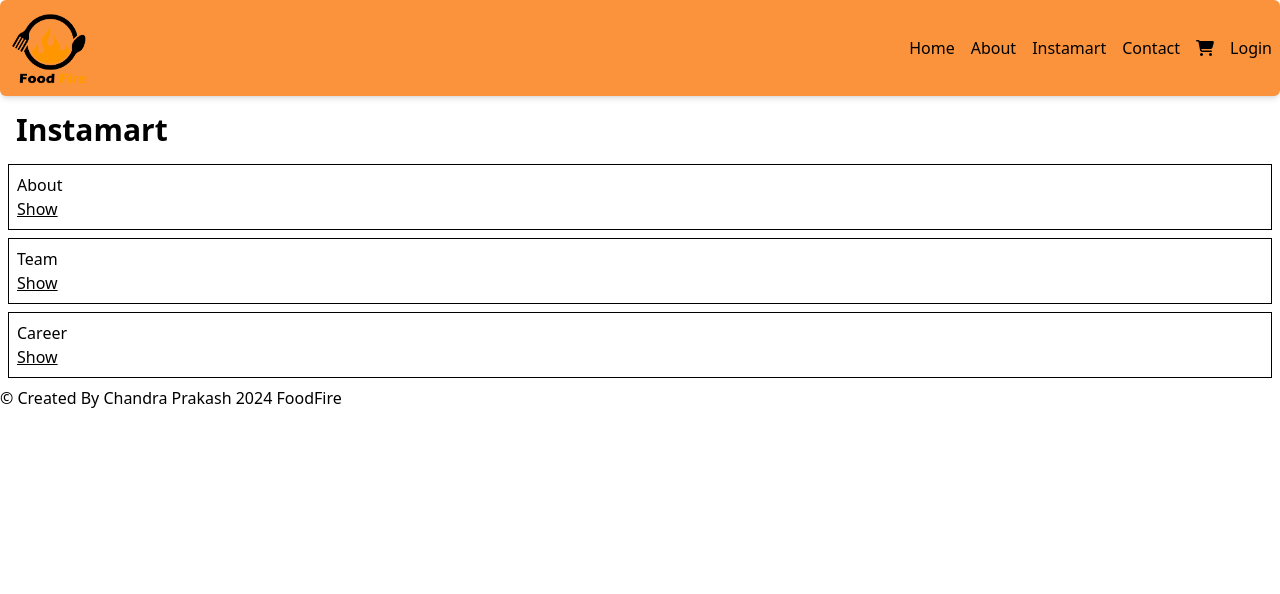
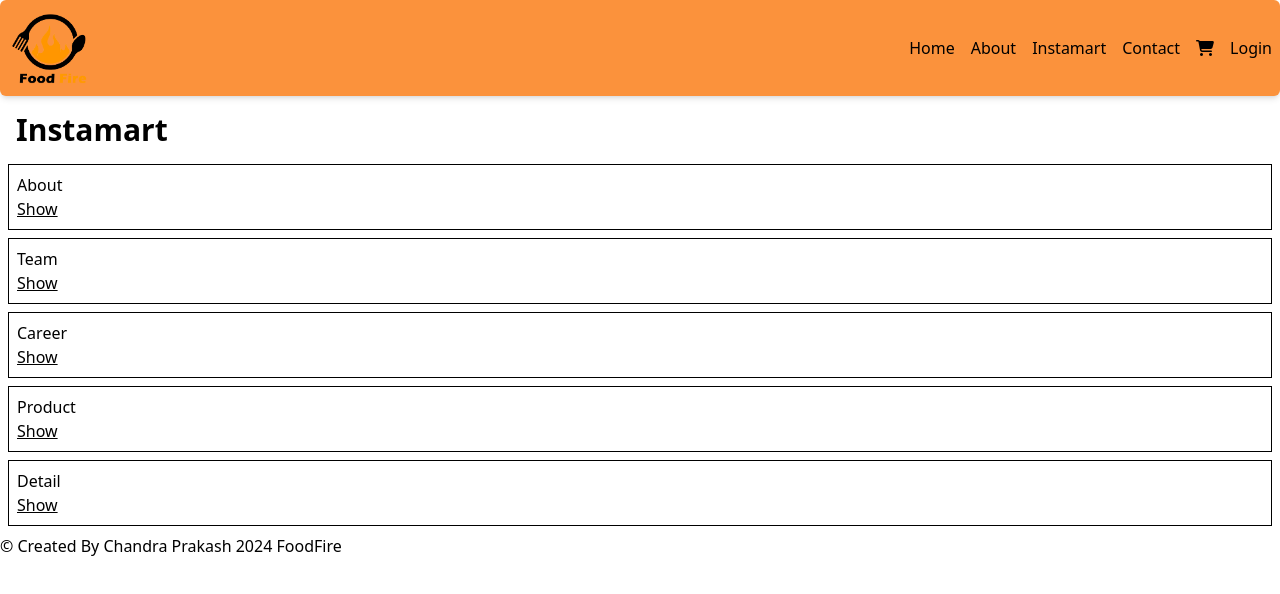
Before and after one commit to ChandraPrakash24/learning-reactJS, a React (Vite) app in the folder chapter-2/: page /instamart in a window 1280 px wide. Shown: the top 594 px of the page. Built offline with nearby package versions, Linux system fonts and the light colour scheme.

Commit message:
Creating Collepsable Accordian for instamart

```diff
--- a/chapter-2/src/Components/Instamart.js
+++ b/chapter-2/src/Components/Instamart.js
@@ -1,16 +1,15 @@
 import { useState } from 'react';
 
-const Section = ({ title, discreption }) => {
-  const [isVisible, setIsVisible] = useState(false);
+const Section = ({ title, discreption, isVisible, setIsVisible }) => {
   return (
     <div className="border border-black p-2 m-2 ">
       <h2>{title}</h2>
       {isVisible ? (
-        <button className="underline" type="button" onClick={() => setIsVisible(false)}>
+        <button className="underline" type="button" onClick={() => setIsVisible()}>
           Hide
         </button>
       ) : (
-        <button className="underline" type="button" onClick={() => setIsVisible(true)}>
+        <button className="underline" type="button" onClick={() => setIsVisible()}>
           Show
         </button>
       )}
@@ -20,12 +19,53 @@ const Section = ({ title, discreption }) => {
 };
 
 const Instamart = () => {
+  const [sectionConfig, setSectionConfig] = useState({
+    showABout: false,
+    showTeam: false,
+    showCareer: false,
+    showProduct: false,
+    showDetails: false
+  });
+
   return (
     <div>
       <h1 className="font-bold text-3xl m-2 p-2" >Instamart</h1>
-      <Section title={"About"} discreption={"Lorem ipsum dolor sit amet consectetur adipisicing elit. Veritatis, doloremque!"} />
-      <Section title={"Team"} discreption={"Lorem ipsum dolor sit amet consectetur adipisicing elit. Veritatis, doloremque!"} />
-      <Section title={"Career"} discreption={"Lorem ipsum dolor sit amet consectetur adipisicing elit. Veritatis, doloremque!"} />
+      <Section title={"About"} discreption={"Lorem ipsum dolor sit amet consectetur adipisicing elit. Veritatis, doloremque!"} isVisible={sectionConfig.showABout} setIsVisible={() => setSectionConfig({
+        showABout: true,
+        showTeam: false,
+        showCareer: false,
+        showProduct: false,
+        showDetails: false
+      })} />
+      <Section title={"Team"} discreption={"Lorem ipsum dolor sit amet consectetur adipisicing elit. Veritatis, doloremque!"} isVisible={sectionConfig.showTeam} setIsVisible={() => setSectionConfig({
+        showABout: false,
+        showTeam: true,
+        showCareer: false,
+        showProduct: false,
+        showDetails: false
+      })} />
+      <Section title={"Career"} discreption={"Lorem ipsum dolor sit amet consectetur adipisicing elit. Veritatis, doloremque!"} isVisible={sectionConfig.showCareer} setIsVisible={() => setSectionConfig({
+        showABout: false,
+        showTeam: false,
+        showCareer: true,
+        showProduct: false,
+        showDetails: false
+      })} />
+      <Section title={"Product"} discreption={"Lorem ipsum dolor sit amet consectetur adipisicing elit. Veritatis, doloremque!"} isVisible={sectionConfig.showProduct} setIsVisible={() => setSectionConfig({
+        showABout: false,
+        showTeam: false,
+        showCareer: false,
+        showProduct: true,
+        showDetails: false
+      })} />
+      <Section title={"Detail"} discreption={"Lorem ipsum dolor sit amet consectetur adipisicing elit. Veritatis, doloremque!"} isVisible={sectionConfig.showDetails} setIsVisible={() => setSectionConfig({
+        showABout: false,
+        showTeam: false,
+        showCareer: false,
+        showProduct: false,
+        showDetails: true
+
+      })} />
     </div>
   );
 };
```
